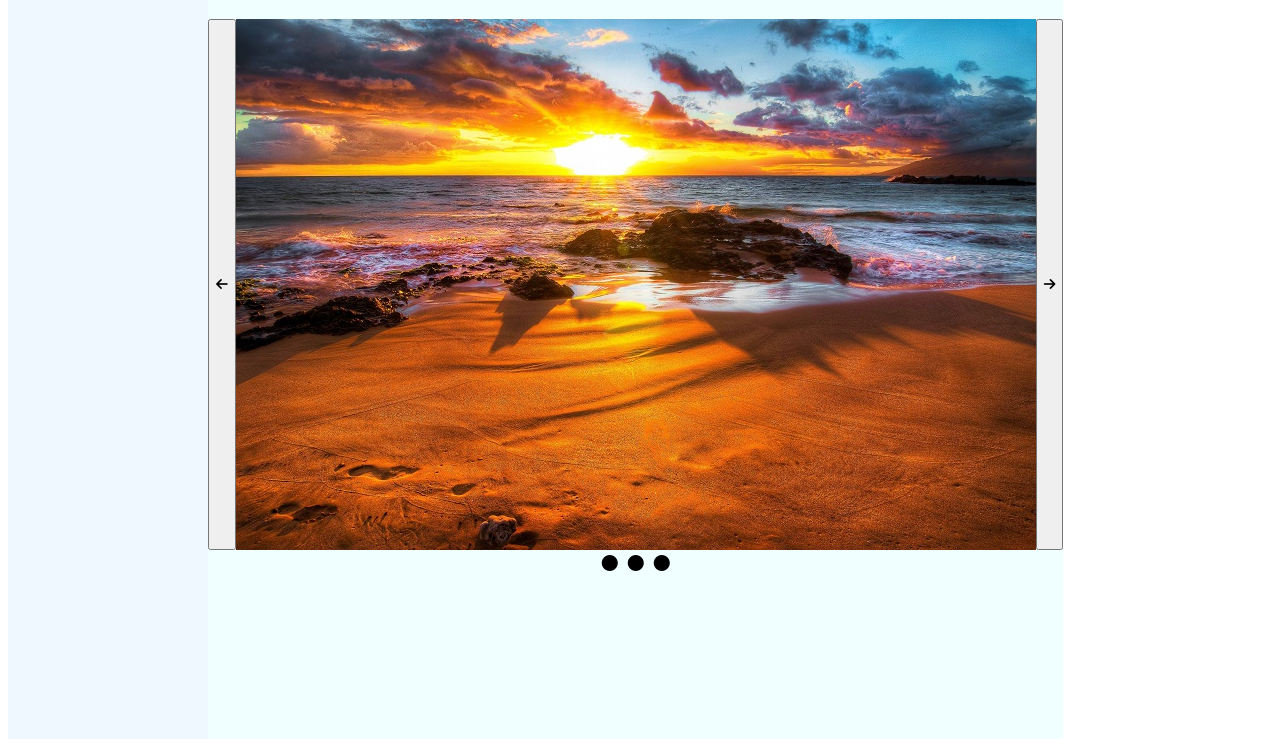
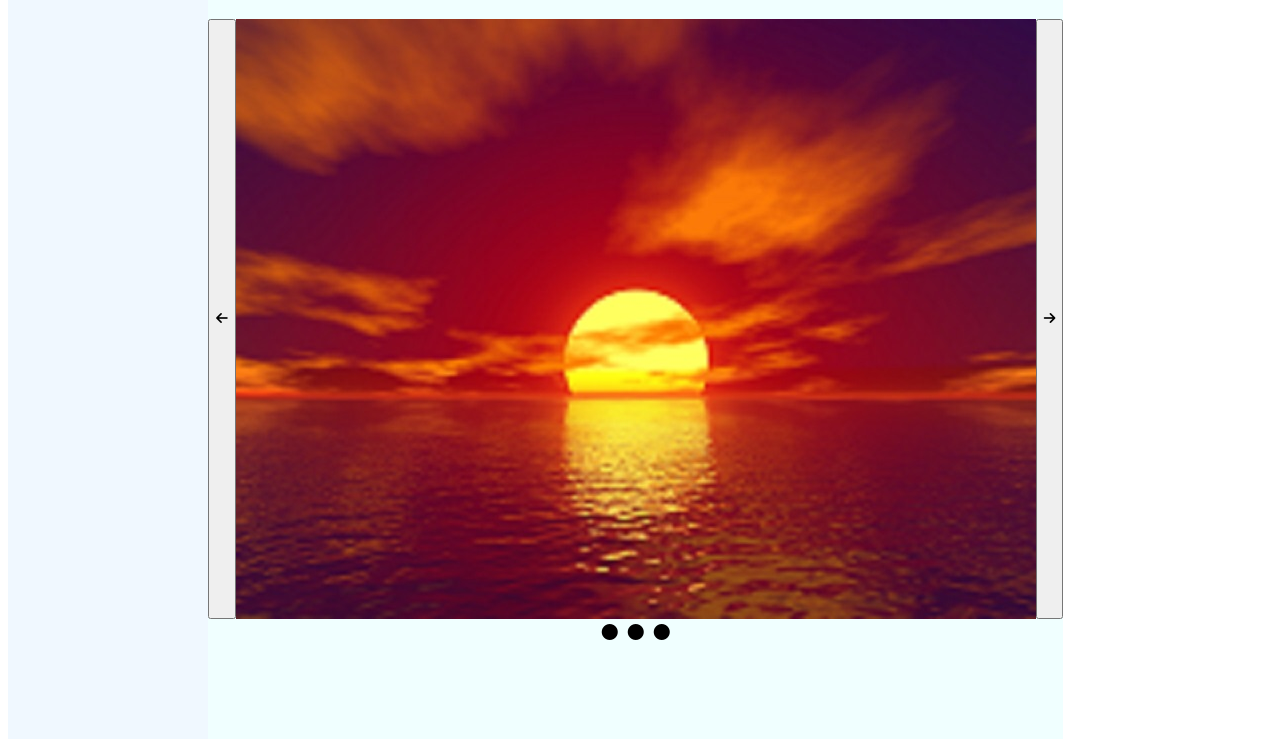
Before and after one commit to ImpeccableN/dynamic-user-interface, a website built with webpack: page src/template.html in a window 1280 px wide. Both pictures are taken after a click on the icon 609 px from the left and 600 px from the top of the page. Shown: the part 69-816 px from the top of the page. Built offline with nearby package versions, Linux system fonts and the light colour scheme.

Commit message:
assigned function to dots. Choose your Image with them

```diff
--- a/src/imageCarousel.js
+++ b/src/imageCarousel.js
@@ -27,6 +27,7 @@ export const initCarousel = function () {
   nextImgOnTimeOut();
   assignShowPrevImgToBtn();
   assignShowNextImgToBtn();
+  assignFunctionToDots();
 };
 
 const assignShowPrevImgToBtn = function () {
@@ -68,3 +69,15 @@ const showPrevImg = function () {
     showImg(currentImg - 1);
   }
 };
+
+const assignFunctionToDots = function () {
+  const dotsArr = Array.from(document.getElementsByClassName("controlDot"));
+
+  for (let i = 0; i < dotsArr.length; i++) {
+    dotsArr[i].addEventListener("click", () => {
+      clearInterval(timeOutVar);
+      showImg(i);
+      nextImgOnTimeOut();
+    });
+  }
+};
--- a/src/menustyles.css
+++ b/src/menustyles.css
@@ -42,4 +42,5 @@ body {
 
 .controlDot {
     margin: 5px;
+    cursor: pointer;
 }
```
